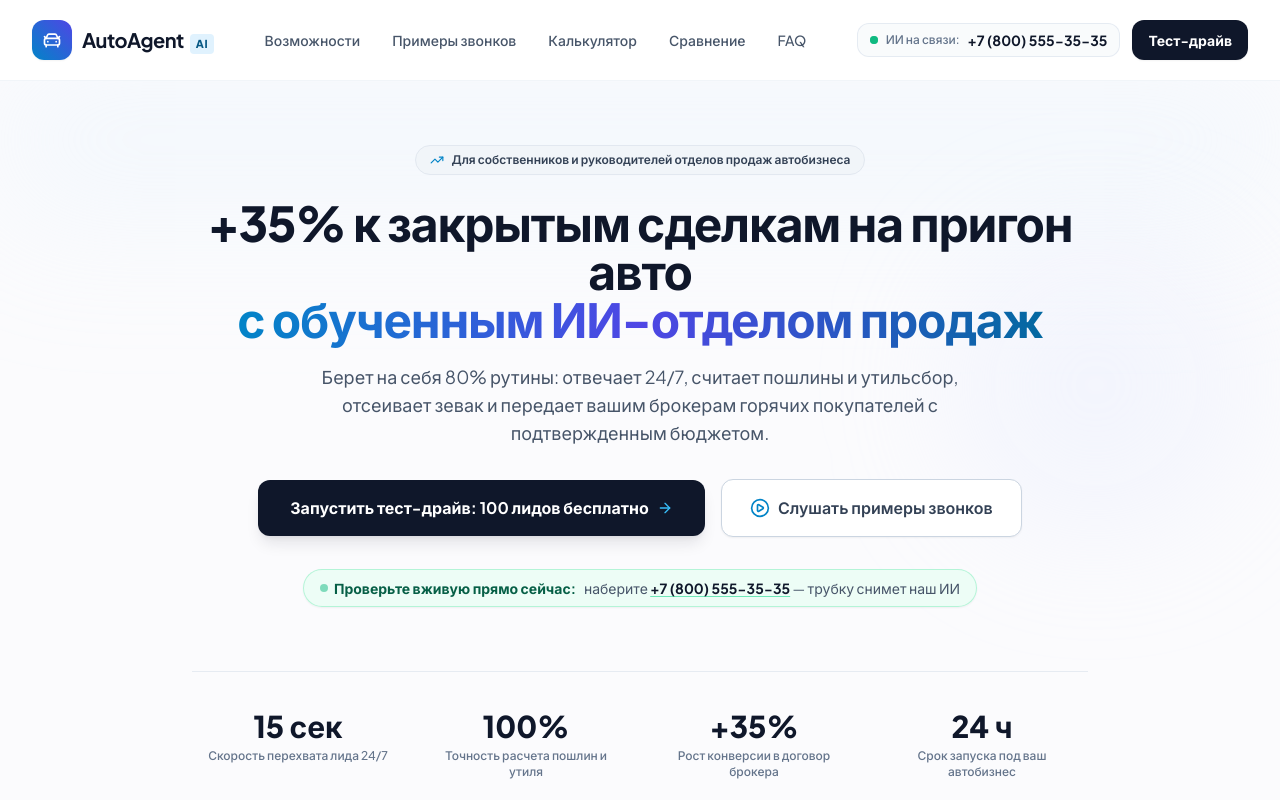
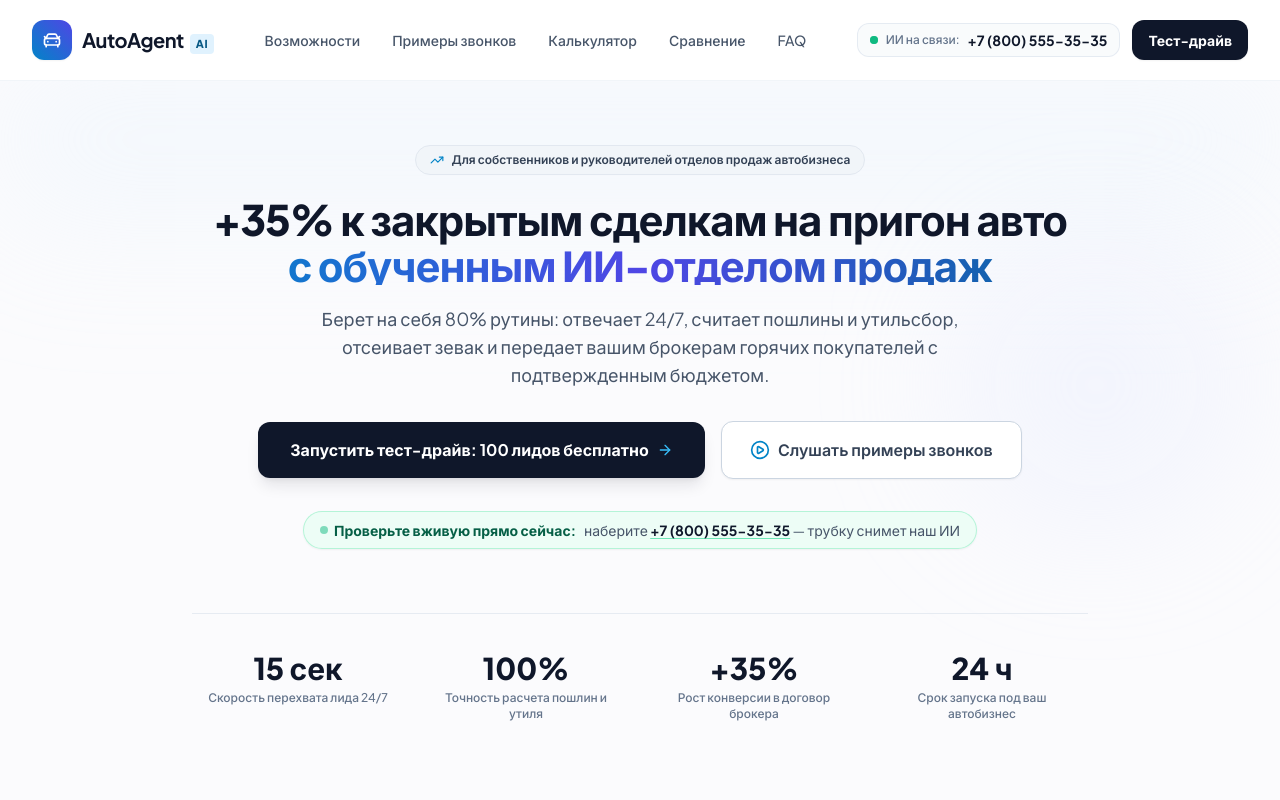
Before and after one commit to batumirentauto/ai-call-center, a website: page variant3.html in a window 1280 px wide. Shown: the top 800 px of the page. Drawn offline with nearby package versions, Linux system fonts and the light colour scheme.

Commit message:
Fix headline typography: eliminate orphan hanging words with block spans and non-breaking spaces

```diff
--- a/variant3.html
+++ b/variant3.html
@@ -140,13 +140,13 @@
         </div>
       </div>
 
-      <!-- Main Heading: VARIANT 3 -->
+      <!-- Main Heading: VARIANT 3 (Balanced 2-line layout without hanging words) -->
       <div class="text-center max-w-4xl mx-auto mb-6 md:mb-8">
-        <h1 class="text-3xl sm:text-4xl md:text-5xl font-extrabold tracking-tight text-slate-900 leading-[1.18]">
-          +35% к закрытым сделкам на пригон авто <br class="hidden sm:inline">
-          <span class="bg-gradient-to-r from-sky-600 via-indigo-600 to-sky-700 bg-clip-text text-transparent">с обученным ИИ-отделом продаж</span>
+        <h1 class="text-2xl sm:text-3xl md:text-4xl lg:text-[42px] font-extrabold tracking-tight text-slate-900 leading-[1.22] sm:leading-[1.25]">
+          <span class="block">+35% к закрытым сделкам на&nbsp;пригон&nbsp;авто</span>
+          <span class="block mt-1 sm:mt-1.5 bg-gradient-to-r from-sky-600 via-indigo-600 to-sky-700 bg-clip-text text-transparent">с обученным ИИ-отделом продаж</span>
         </h1>
-        <p class="mt-4 md:mt-5 text-base sm:text-lg text-slate-600 max-w-2xl mx-auto font-normal leading-relaxed">
+        <p class="mt-4 md:mt-5 text-sm sm:text-base md:text-lg text-slate-600 max-w-2xl mx-auto font-normal leading-relaxed">
           Берет на себя 80% рутины: отвечает 24/7, считает пошлины и утильсбор, отсеивает зевак и передает вашим брокерам горячих покупателей с подтвержденным бюджетом.
         </p>
       </div>
```
Also changed, not shown: variant1.html (+5 -5 lines).
